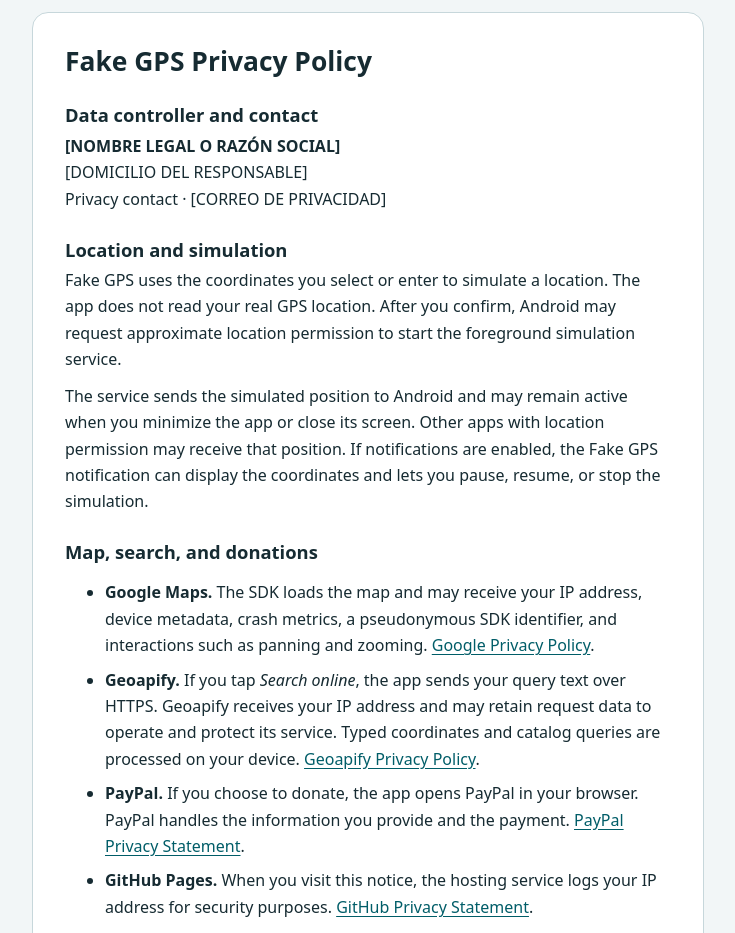
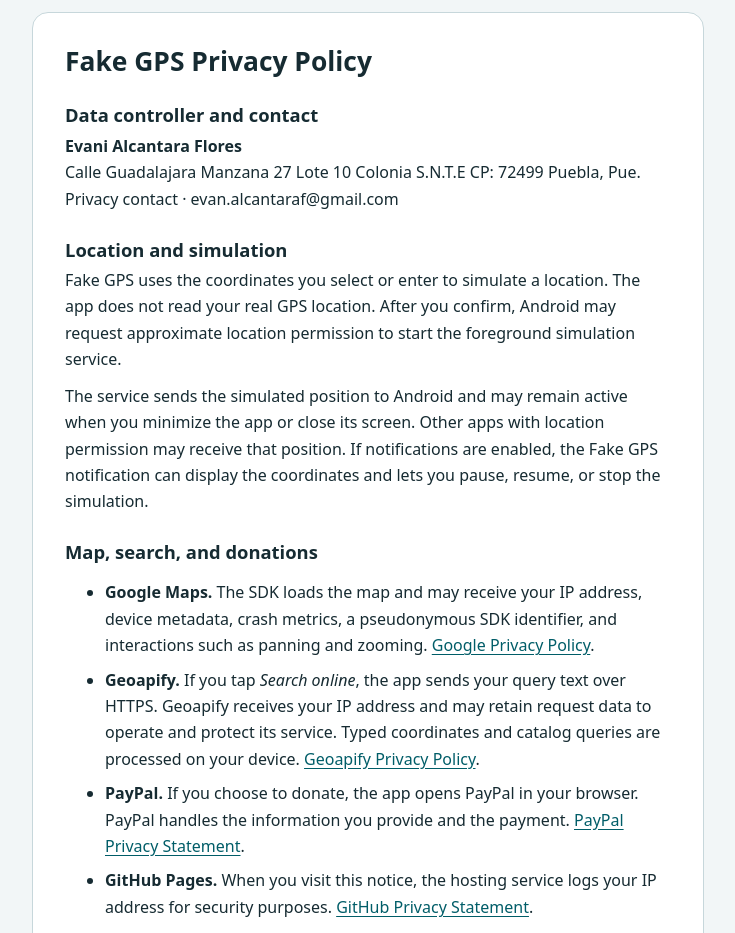
Before and after one commit to evanwar/gps-fake, a plain HTML site: page index.html in a window 1280 px wide. Shown: the part 2120-3053 px from the top of the page, without its empty margins (272-1007 px from the left). Drawn offline with Linux system fonts and the light colour scheme.

Commit message:
Datos de contacto

```diff
--- a/index.html
+++ b/index.html
@@ -117,9 +117,10 @@
       <section>
         <h3>Data controller and contact</h3>
         <address>
-          <strong>[NOMBRE LEGAL O RAZÓN SOCIAL]</strong><br />
-          [DOMICILIO DEL RESPONSABLE]<br />
-          Privacy contact · [CORREO DE PRIVACIDAD]
+              <strong>Evani Alcantara Flores</strong><br />
+            Calle Guadalajara Manzana 27 Lote 10 Colonia S.N.T.E CP: 72499 Puebla, Pue.<br />
+            Privacy contact · evan.alcantaraf@gmail.com
+
         </address>
       </section>
       <section>
```
